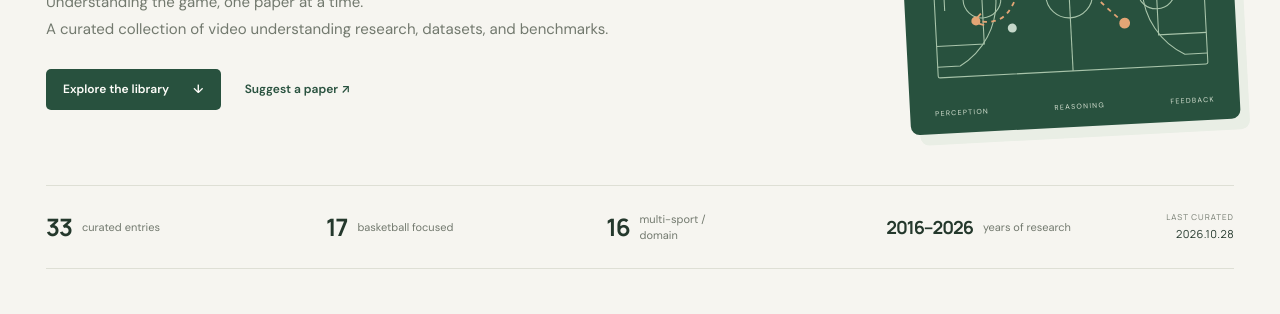
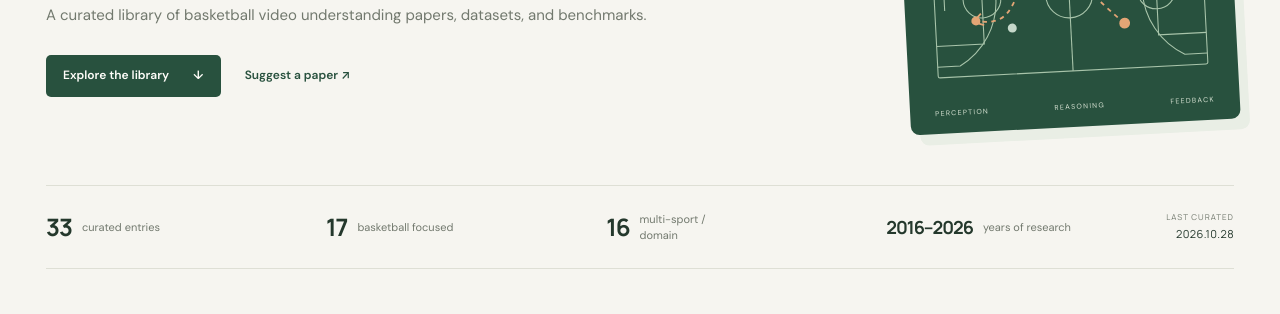
Before and after one commit to fengshikun/Awesome-Basketball, a website with bundled scripts: page docs/index.html in a window 1280 px wide. Shown: the part 290-604 px from the top of the page. Built offline with nearby package versions, Linux system fonts and the light colour scheme.

Commit message:
Simplify homepage description

```diff
--- a/docs/index.html
+++ b/docs/index.html
@@ -24,7 +24,7 @@
   </header>
   <main class="page">
     <section class="hero" aria-labelledby="page-title">
-      <div class="hero-copy"><p class="eyebrow"><span class="live-dot"></span> THE BASKETBALL RESEARCH LIBRARY</p><h1 id="page-title">Awesome-<em>Basketball.</em></h1><p class="hero-description">Understanding the game, one paper at a time.<br>A curated collection of video understanding research, datasets, and benchmarks.</p><div class="hero-links"><a href="#library" class="primary-link">Explore the library <span aria-hidden="true">↓</span></a><a href="https://github.com/fengshikun/Awesome-Basketball/issues/new?template=paper.yml" target="_blank" rel="noopener noreferrer" class="text-link">Suggest a paper <span aria-hidden="true">↗</span></a></div></div>
+      <div class="hero-copy"><p class="eyebrow"><span class="live-dot"></span> THE BASKETBALL RESEARCH LIBRARY</p><h1 id="page-title">Awesome-<em>Basketball.</em></h1><p class="hero-description">A curated library of basketball video understanding papers, datasets, and benchmarks.</p><div class="hero-links"><a href="#library" class="primary-link">Explore the library <span aria-hidden="true">↓</span></a><a href="https://github.com/fengshikun/Awesome-Basketball/issues/new?template=paper.yml" target="_blank" rel="noopener noreferrer" class="text-link">Suggest a paper <span aria-hidden="true">↗</span></a></div></div>
       <div class="court-art" aria-hidden="true"><div class="court-label">FROM PIXELS TO PLAYMAKING</div><svg viewBox="0 0 340 210" fill="none"><g stroke="currentColor" stroke-width="1.2"><rect x="20" y="20" width="300" height="170" rx="2"/><path d="M170 20v170"/><circle cx="170" cy="105" r="26"/><path d="M20 55h53v100H20M320 55h-53v100h53"/><path d="M20 32h25a83 83 0 0 1 0 146H20M320 32h-25a83 83 0 0 0 0 146h25"/><circle cx="73" cy="105" r="21"/><circle cx="267" cy="105" r="21"/><path d="M31 94v22M309 94v22"/></g><path d="M230 140c-50-45-53-71-91-60-38 11-23 60-73 49" stroke="#e3a575" stroke-width="2" stroke-dasharray="5 5"/><g fill="#e3a575"><circle cx="230" cy="140" r="6"/><circle cx="65" cy="129" r="5"/></g><g fill="#c5d8ca"><circle cx="139" cy="80" r="5"/><circle cx="105" cy="139" r="5"/><circle cx="250" cy="65" r="5"/><circle cx="210" cy="58" r="5"/></g><path d="m71 121-9 9 12 4" stroke="#e3a575" stroke-width="2"/></svg><div class="court-caption"><span>PERCEPTION</span><span>REASONING</span><span>FEEDBACK</span></div></div>
     </section>
     <section class="metrics" aria-label="Library statistics"><div><strong id="stat-total">—</strong><span>curated entries</span></div><div><strong id="stat-basketball">—</strong><span>basketball focused</span></div><div><strong id="stat-multi">—</strong><span>multi-sport / domain</span></div><div><strong id="stat-years">—</strong><span>years of research</span></div><p class="curation-date">LAST CURATED<br><time id="updated">2026.10.28</time></p></section>
```
